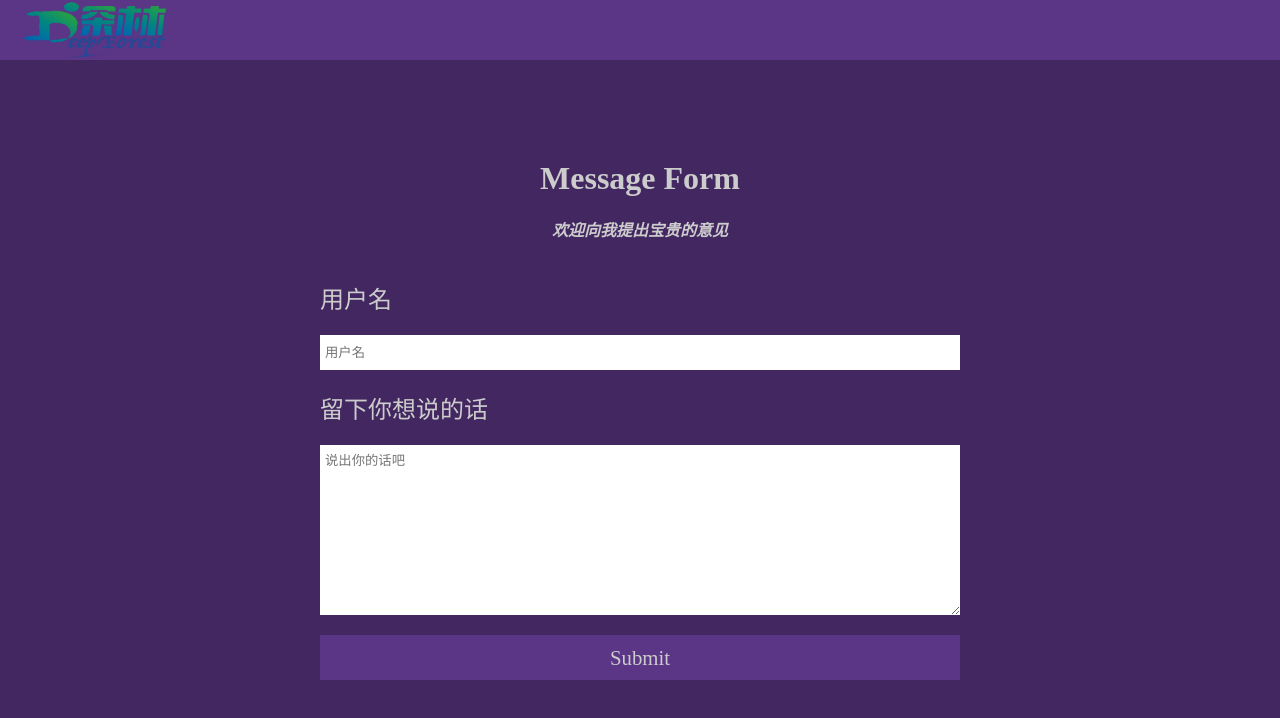
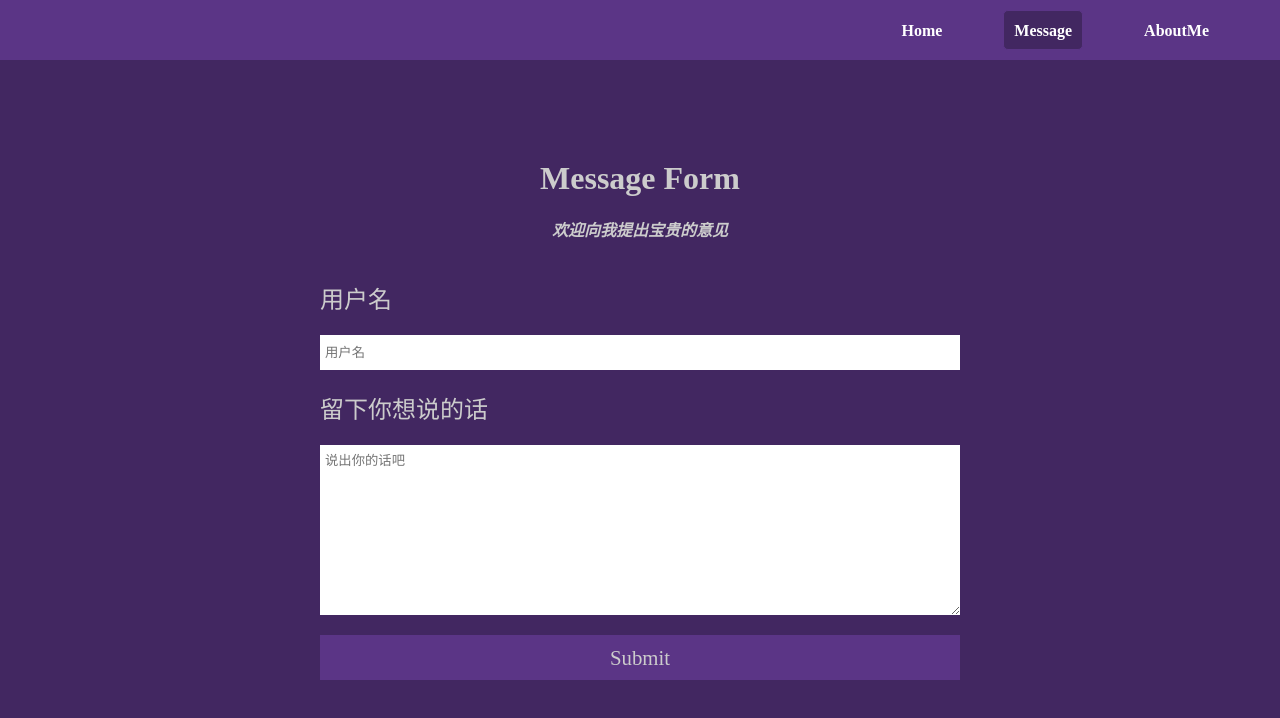
Before and after one commit to superljy/imooc_course, a plain HTML site: page myHomePage/message/index.html in a window 1280 px wide. Drawn offline with nearby package versions, Linux system fonts and the light colour scheme.

Commit message:
update to v1.3 navbar changed

```diff
--- a/myHomePage/message/index.html
+++ b/myHomePage/message/index.html
@@ -8,8 +8,15 @@
 </head>
 <body>
     <header>
+        <!-- <nav>
+            <div class="logo"><a href="../index.html"><img src="../img/logo.png"></a></div>
+        </nav> -->
         <nav>
-            <div class="logo"><a href="../index.html"><img src="../img/logo.png"></a></div>
+            <ul class="navbar">
+                <li><a href="../index.html">Home</a></li>
+                <li class="active"><a href="#">Message</a></li>
+                <li><a href="../aboutme/index.html">AboutMe</a></li>
+            </ul>
         </nav>
     </header>
     <section>
--- a/myHomePage/style/aboutme.css
+++ b/myHomePage/style/aboutme.css
@@ -39,13 +39,44 @@ header{
     opacity: .8;
 }
 
-header .logo{
-    height: 60px;
-    margin-left: 20px;
+/* header .logo{
+     height: 60px;
+     margin-left: 20px;
 }
 
 header .logo img{
     height: 100%;
+} */
+
+header ul.navbar{
+    float: right;
+    height: 40px;
+    padding: 10px;
+}
+
+header ul.navbar li{
+    float: left;
+    height: 40px;
+    line-height: 20px;
+    margin-right: 50px;
+    border: 1px solid #5b3586;
+    border-radius: 5px;
+}
+
+header ul.navbar li a{
+    display: inline-block;
+    height: 40px;
+    padding: 10px;
+    font-weight: bold;
+}
+
+header ul.navbar li:hover{
+    background-color: #422761;
+}
+
+header ul.navbar .active{
+    background-color: #422761;
+    border-radius: 5px;
 }
 
 header .nav-icon{
--- a/myHomePage/style/message.css
+++ b/myHomePage/style/message.css
@@ -28,7 +28,7 @@ header{
     background-color: #5b3586;
 }
 
-header nav{
+/* header nav{
     padding: 0 20px;
 }
 
@@ -39,6 +39,41 @@ header nav .logo{
 
 header nav .logo img{
     height: 100%;
+} */
+
+header nav{
+    height: 40px;
+    padding: 10px;
+}
+
+header nav ul.navbar{
+    float: right;
+    height: 40px;
+}
+
+header nav ul.navbar li{
+    float: left;
+    height: 40px;
+    line-height: 20px;
+    margin-right: 50px;
+    border: 1px solid #5b3586;
+    border-radius: 5px;
+}
+
+header nav ul.navbar li a{
+    display: inline-block;
+    height: 40px;
+    padding: 10px;
+    font-weight: bold;
+}
+
+header nav ul.navbar li:hover{
+    background-color: #422761;
+}
+
+header nav ul.navbar .active{
+    background-color: #422761;
+    border-radius: 5px;
 }
 /* header end */
 
@@ -109,5 +144,11 @@ header nav .logo img{
     border: 0;
     color: #ccc;
     font-size: 1.3em;
+    outline: 0;
+    cursor: pointer;
+}
+
+.content .content-form button:hover{
+    background: #6e4998;
 }
 /* section content end */
```
Also changed, not shown: myHomePage/aboutme/index.html (+6 -1 lines).
